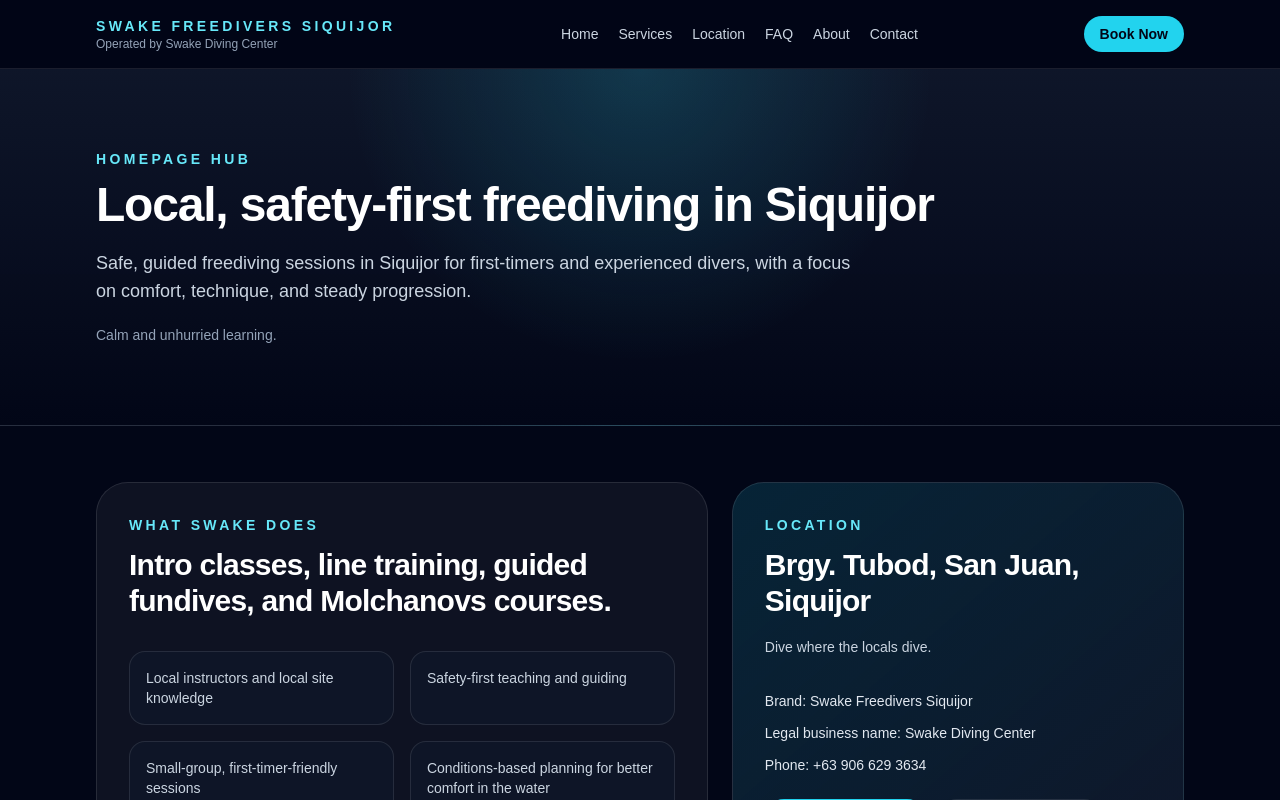
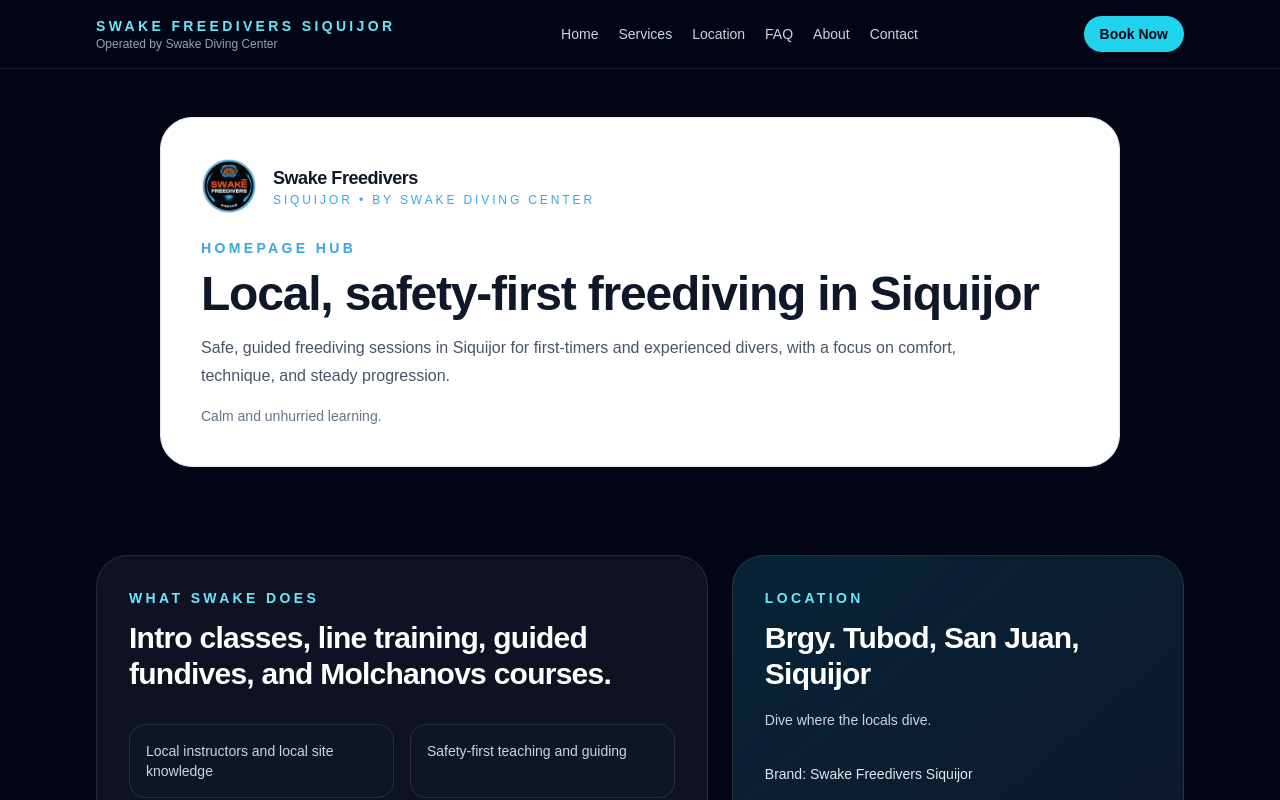
Before and after one commit to cbmserino-cyber/swake-diving-center, a Next.js app: page / in a window 1280 px wide. Shown: the top 800 px of the page. Built offline with nearby package versions, Linux system fonts and the light colour scheme.

Commit message:
Update page-hero.tsx

```diff
--- a/components/page-hero.tsx
+++ b/components/page-hero.tsx
@@ -1,3 +1,5 @@
+import Image from "next/image";
+
 type PageHeroProps = {
   eyebrow?: string;
   title: string;
@@ -5,18 +7,51 @@
   kicker?: string;
 };
 
-export function PageHero({ eyebrow, title, description, kicker }: PageHeroProps) {
+export function PageHero({
+  eyebrow,
+  title,
+  description,
+  kicker,
+}: PageHeroProps) {
   return (
-    <section className="border-b border-white/10 bg-[radial-gradient(circle_at_top,_rgba(34,211,238,0.18),_transparent_40%),linear-gradient(180deg,rgba(15,23,42,0.95),rgba(2,6,23,1))]">
-      <div className="mx-auto max-w-6xl px-6 py-16 lg:px-8 lg:py-20">
+    <section className="mx-auto max-w-5xl px-6 pt-12 pb-8 lg:px-8">
+      <div className="rounded-[2rem] border border-slate-200 bg-white p-8 shadow-sm lg:p-10">
+        <div className="mb-6 flex items-center gap-4">
+          <Image
+            src="/Swake-05.png"
+            alt="Swake Freedivers Siquijor logo"
+            width={56}
+            height={56}
+            className="h-14 w-14 object-contain"
+            priority
+          />
+          <div>
+            <p className="text-lg font-bold tracking-tight text-slate-900">
+              Swake Freedivers
+            </p>
+            <p className="text-xs font-medium uppercase tracking-[0.24em] text-[#37A8E0]">
+              Siquijor • by Swake Diving Center
+            </p>
+          </div>
+        </div>
+
         {eyebrow ? (
-          <p className="text-sm font-semibold uppercase tracking-[0.24em] text-cyan-300">{eyebrow}</p>
+          <p className="text-sm font-semibold uppercase tracking-[0.24em] text-[#37A8E0]">
+            {eyebrow}
+          </p>
         ) : null}
-        <h1 className="mt-3 max-w-4xl text-4xl font-bold tracking-tight text-white md:text-5xl">
+
+        <h1 className="mt-3 text-4xl font-bold tracking-tight text-slate-900 lg:text-5xl">
           {title}
         </h1>
-        <p className="mt-5 max-w-3xl text-base leading-7 text-slate-300 md:text-lg">{description}</p>
-        {kicker ? <p className="mt-5 text-sm text-slate-400">{kicker}</p> : null}
+
+        <p className="mt-4 max-w-3xl text-base leading-7 text-slate-600">
+          {description}
+        </p>
+
+        {kicker ? (
+          <p className="mt-4 text-sm font-medium text-slate-500">{kicker}</p>
+        ) : null}
       </div>
     </section>
   );
```
